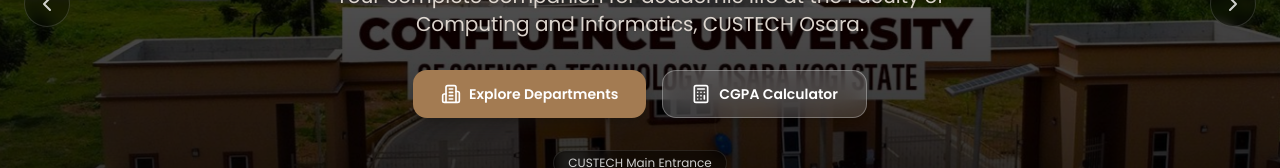
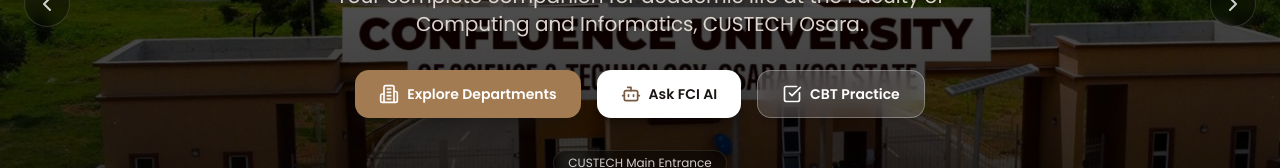
Before and after one commit to MattieTech/custechfci, a Next.js app: page / in a window 1280 px wide. Shown: the part 381-549 px from the top of the page. Built offline with nearby package versions, Linux system fonts and the light colour scheme; no server answers; the database is empty.

Commit message:
feat(hero): replace cgpa calculator with ask fci ai and cbt practice action buttons

```diff
--- a/components/hero-slideshow.tsx
+++ b/components/hero-slideshow.tsx
@@ -3,7 +3,7 @@
 import React, { useState, useEffect, useCallback } from 'react';
 import Image from 'next/image';
 import Link from 'next/link';
-import { ChevronLeft, ChevronRight, GraduationCap, Calculator, Building2 } from 'lucide-react';
+import { ChevronLeft, ChevronRight, GraduationCap, Building2, Bot, CheckSquare } from 'lucide-react';
 
 const SLIDES = [
   {
@@ -104,20 +104,27 @@
         </p>
 
         {/* CTA Buttons */}
-        <div className="mt-8 flex flex-col sm:flex-row gap-4 w-full sm:w-auto justify-center">
+        <div className="mt-8 flex flex-col sm:flex-row gap-3 sm:gap-4 w-full sm:w-auto justify-center items-center flex-wrap">
           <Link
             href="/departments"
-            className="inline-flex h-12 items-center justify-center rounded-xl bg-brand-500 hover:bg-brand-600 px-7 text-sm font-semibold text-white shadow-lg shadow-brand-950/40 transition-all hover:scale-[1.02] focus-visible:outline-none focus-visible:ring-2 focus-visible:ring-brand-400 gap-2"
+            className="inline-flex h-12 w-full sm:w-auto items-center justify-center rounded-xl bg-brand-500 hover:bg-brand-600 px-6 text-sm font-semibold text-white shadow-lg shadow-brand-950/40 transition-all hover:scale-[1.02] focus-visible:outline-none focus-visible:ring-2 focus-visible:ring-brand-400 gap-2"
           >
             <Building2 className="w-5 h-5" />
             Explore Departments
           </Link>
           <Link
-            href="/resources?tab=cgpa"
-            className="inline-flex h-12 items-center justify-center rounded-xl border border-white/30 bg-white/15 hover:bg-white/25 backdrop-blur-md px-7 text-sm font-semibold text-white shadow-md transition-all hover:scale-[1.02] focus-visible:outline-none focus-visible:ring-2 focus-visible:ring-white gap-2"
+            href="/ai-tutor"
+            className="inline-flex h-12 w-full sm:w-auto items-center justify-center rounded-xl bg-white text-brand-950 hover:bg-brand-50 px-6 text-sm font-semibold shadow-lg shadow-black/30 transition-all hover:scale-[1.02] focus-visible:outline-none focus-visible:ring-2 focus-visible:ring-white gap-2"
           >
-            <Calculator className="w-5 h-5" />
-            CGPA Calculator
+            <Bot className="w-5 h-5 text-brand-600" />
+            Ask FCI AI
+          </Link>
+          <Link
+            href="/cbt"
+            className="inline-flex h-12 w-full sm:w-auto items-center justify-center rounded-xl border border-white/30 bg-white/15 hover:bg-white/25 backdrop-blur-md px-6 text-sm font-semibold text-white shadow-md transition-all hover:scale-[1.02] focus-visible:outline-none focus-visible:ring-2 focus-visible:ring-white gap-2"
+          >
+            <CheckSquare className="w-5 h-5" />
+            CBT Practice
           </Link>
         </div>
 
```
